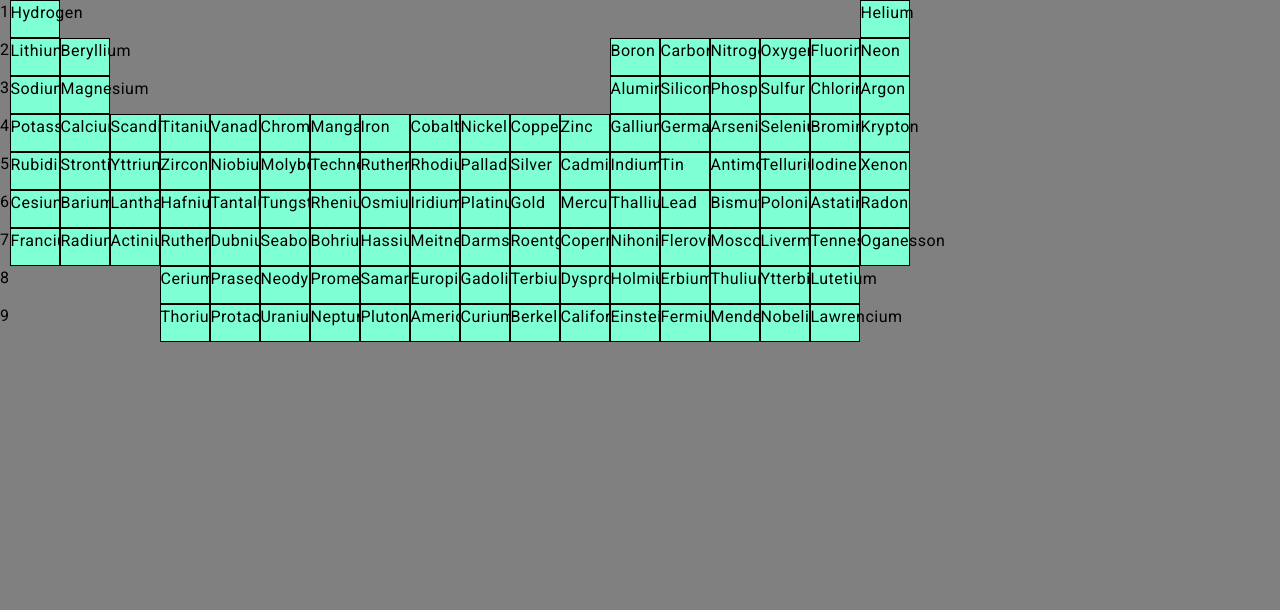
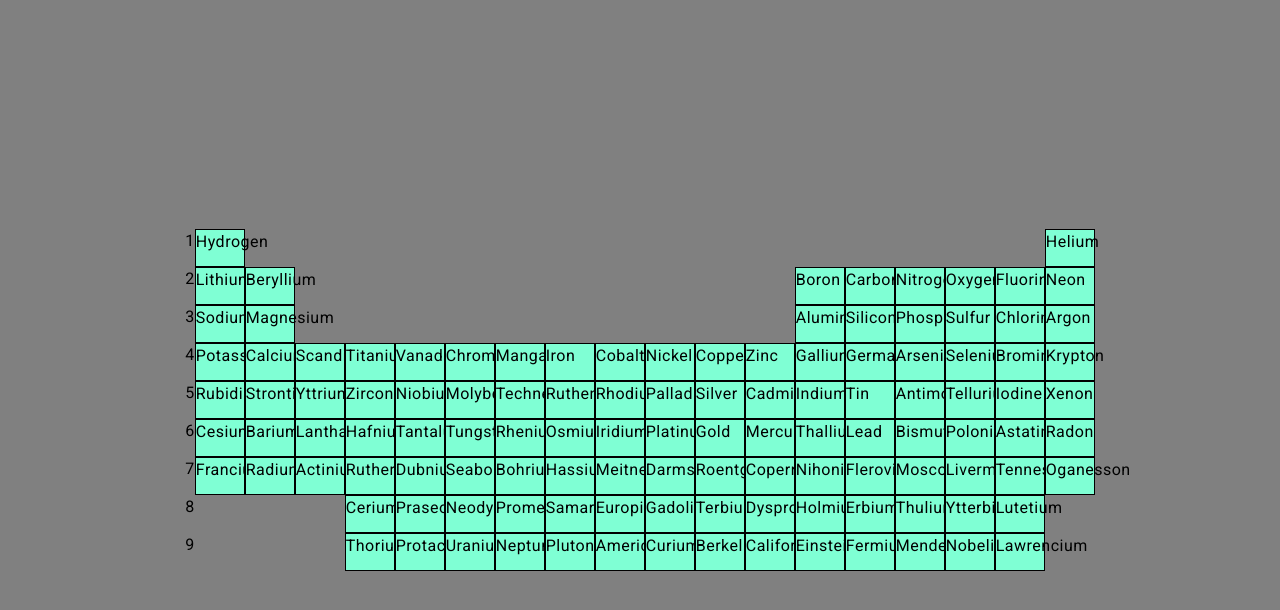
Before and after one commit to Gnoneks/Table-of-elements, an Angular app: page / in a window 1280 px wide. Shown: the top 610 px of the page. Built offline with nearby package versions, Linux system fonts and the light colour scheme.

Commit message:
002--Add device checker service & is browser service Listen to resolution change

```diff
--- a/src/app/app.component.html
+++ b/src/app/app.component.html
@@ -1 +1,3 @@
-<app-table></app-table>
+<div class="app">
+    <app-table></app-table>
+</div>
--- a/src/app/app.component.scss
+++ b/src/app/app.component.scss
@@ -0,0 +1,8 @@
+.app {
+    width: 100%;
+    height: 100%;
+    display: flex;
+    justify-content: center;
+    align-items: center;
+    background-color: grey;
+}
--- a/src/app/app.component.ts
+++ b/src/app/app.component.ts
@@ -1,6 +1,8 @@
-import { Component } from '@angular/core';
+import { Component, OnInit } from '@angular/core';
 import { RouterOutlet } from '@angular/router';
 import { TableComponent } from './components/table/table.component';
+import { DeviceCheckerService } from './shared/device-checker.service';
+import { IsBrowserService } from './shared/is-browser.service';
 
 @Component({
   selector: 'app-root',
@@ -9,4 +11,15 @@ import { TableComponent } from './components/table/table.component';
   templateUrl: './app.component.html',
   styleUrl: './app.component.scss',
 })
-export class AppComponent {}
+export class AppComponent implements OnInit {
+  constructor(
+    private readonly _deviceCheckerService: DeviceCheckerService,
+    private readonly _isBrowserService: IsBrowserService
+  ) {}
+
+  ngOnInit() {
+    if (this._isBrowserService.isBrowser) {
+      this._deviceCheckerService.checkDevice();
+    }
+  }
+}
--- /dev/null
+++ b/src/app/shared/device-checker.service.ts
@@ -0,0 +1,42 @@
+import { Injectable, OnDestroy } from '@angular/core';
+import {
+  BehaviorSubject,
+  debounceTime,
+  distinctUntilChanged,
+  fromEvent,
+  Subject,
+  takeUntil,
+} from 'rxjs';
+
+@Injectable({
+  providedIn: 'root',
+})
+export class DeviceCheckerService implements OnDestroy {
+  private _isMobile = new BehaviorSubject<boolean>(false);
+  private readonly _destroy$ = new Subject<void>();
+
+  isMobile() {
+    return this._isMobile.asObservable();
+  }
+
+  checkDevice() {
+    this._isMobile.next(window.innerWidth <= 768);
+
+    fromEvent(window, 'resize')
+      .pipe(
+        takeUntil(this._destroy$),
+        debounceTime(100),
+        distinctUntilChanged()
+      )
+      .subscribe((event) => {
+        const w = event.target as Window;
+
+        this._isMobile.next(w.innerWidth <= 768);
+      });
+  }
+
+  ngOnDestroy() {
+    this._destroy$.next();
+    this._destroy$.complete();
+  }
+}
--- /dev/null
+++ b/src/app/shared/is-browser.service.ts
@@ -0,0 +1,13 @@
+import { isPlatformBrowser } from '@angular/common';
+import { Inject, Injectable, PLATFORM_ID } from '@angular/core';
+
+@Injectable({
+  providedIn: 'root',
+})
+export class IsBrowserService {
+  isBrowser: boolean;
+
+  constructor(@Inject(PLATFORM_ID) platformId: Object) {
+    this.isBrowser = isPlatformBrowser(platformId);
+  }
+}
```
